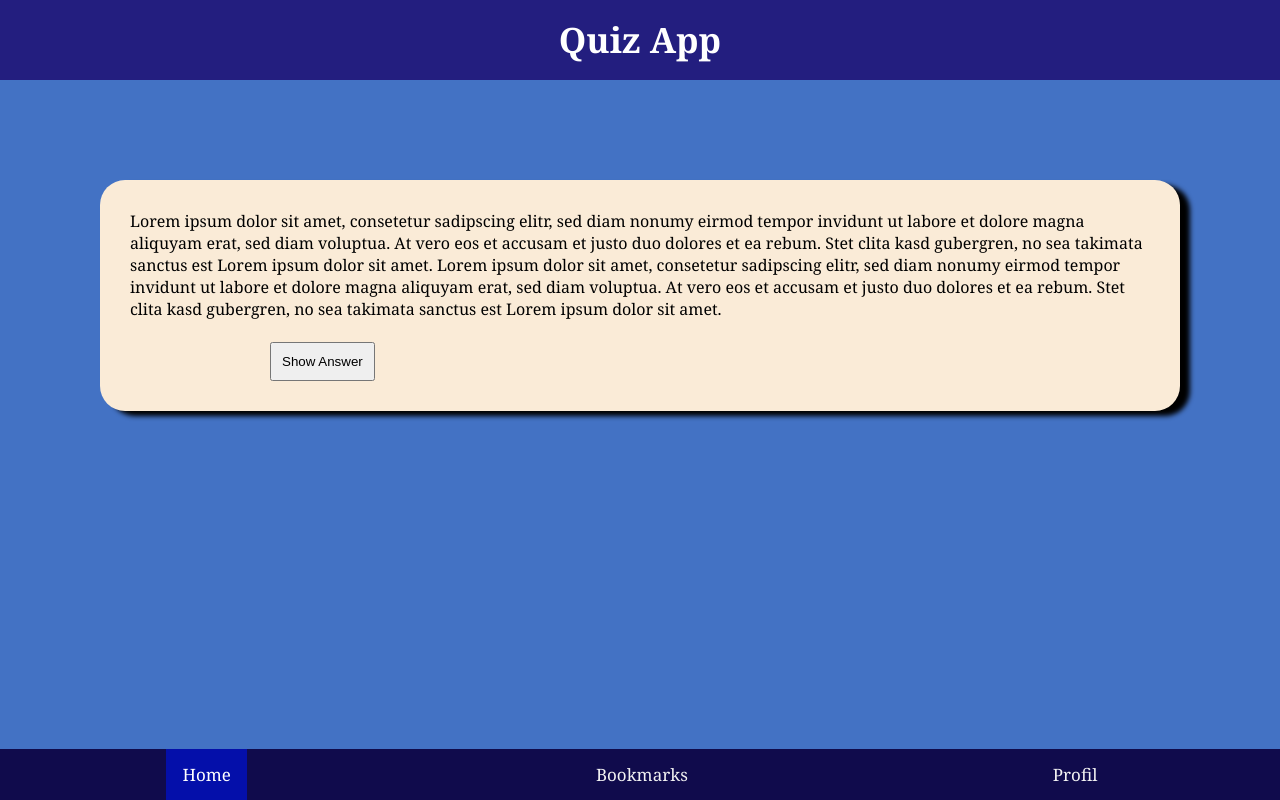
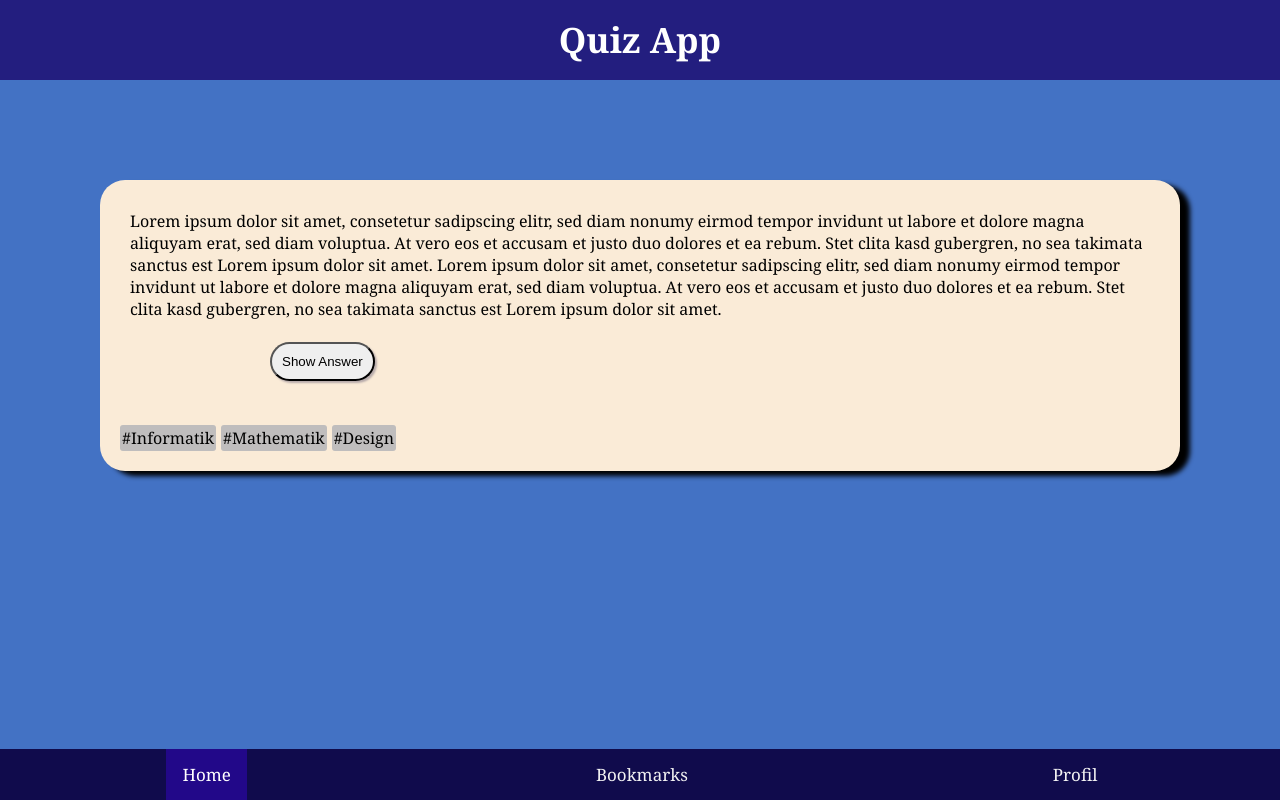
Before and after one commit to TariqAlQadi/quiz-app, a plain HTML site: page index.html in a window 1280 px wide. Drawn offline with Linux system fonts and the light colour scheme.

Commit message:
finish article, no bookmark

```diff
--- a/css/styles.css
+++ b/css/styles.css
@@ -28,17 +28,20 @@ body {
 }
 
 article {
+
     box-align: center;
     margin: 100px;
     padding: 30px;
     background-color: antiquewhite;
     border-radius: 25px;
-    box-shadow: 10px 5px 5px black;
+    box-shadow: 10px 5px 5px rgb(0, 0, 0);
 }
 
 button {
     padding: 10px;
     margin-left: 140px;
+    border-radius: 25px;
+    box-shadow: 2px 2px 2px rgb(183, 171, 171);
 }
 
 /* Place the navbar at the bottom of the page, and make it stick */
@@ -63,12 +66,12 @@ button {
 
   /* Change the color of links on hover */
 .navbar a:hover {
-    background-color: rgb(25, 2, 119);
+    background-color: rgb(34, 8, 137);
   }
 
   /* Add a color to the active/current link */
 .navbar a.active {
-    background-color: #040faa;
+    background-color: rgb(34, 8, 137);
     color: white;
   }
 
@@ -76,3 +79,20 @@ div {
     display: flex;
     justify-content: space-around;
 }
+
+.hashtag {
+    display: flex;
+    justify-content: row;
+    gap: 5px;
+
+}
+
+ul {
+    margin-left: -10px;
+    margin-bottom: -10px;
+}
+li {
+    padding: 2px;
+    background-color: rgb(191, 189, 189);
+    border-radius: 3px;
+}
--- a/index.html
+++ b/index.html
@@ -5,7 +5,7 @@
     <meta http-equiv="X-UA-Compatible" content="IE=edge">
     <meta name="viewport" content="width=device-width, initial-scale=1.0">
     <link rel="stylesheet" href="css/styles.css" />
-    <title>Document</title>
+    <title>Homepage</title>
 </head>
 <body>
 
@@ -17,9 +17,16 @@
 
         <article>
             Lorem ipsum dolor sit amet, consetetur sadipscing elitr, sed diam nonumy eirmod tempor invidunt ut labore et dolore magna aliquyam erat, sed diam voluptua. At vero eos et accusam et justo duo dolores et ea rebum. Stet clita kasd gubergren, no sea takimata sanctus est Lorem ipsum dolor sit amet. Lorem ipsum dolor sit amet, consetetur sadipscing elitr, sed diam nonumy eirmod tempor invidunt ut labore et dolore magna aliquyam erat, sed diam voluptua. At vero eos et accusam et justo duo dolores et ea rebum. Stet clita kasd gubergren, no sea takimata sanctus est Lorem ipsum dolor sit amet.
-            <br>
-            <br>
+
+            <br><br>
             <button>Show Answer</button>
+            <br><br><br>
+
+            <ul class="hashtag">
+                <li>#Informatik</li>
+                <li>#Mathematik</li>
+                <li>#Design</li>
+            </ul>
 
         </article>
 
```
